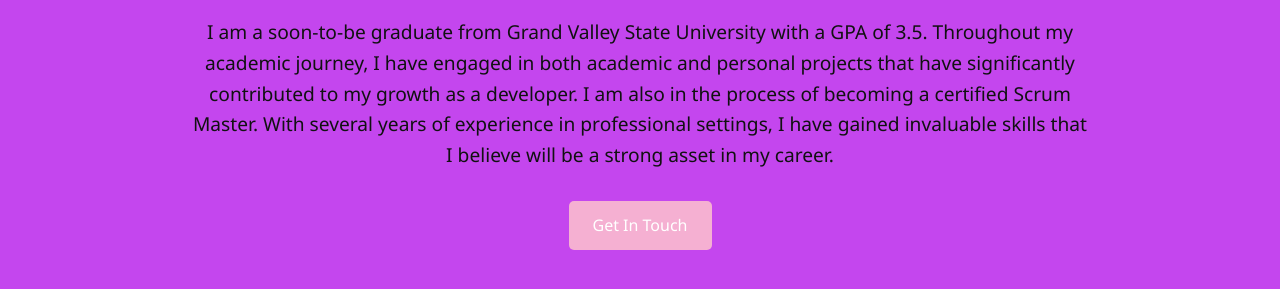
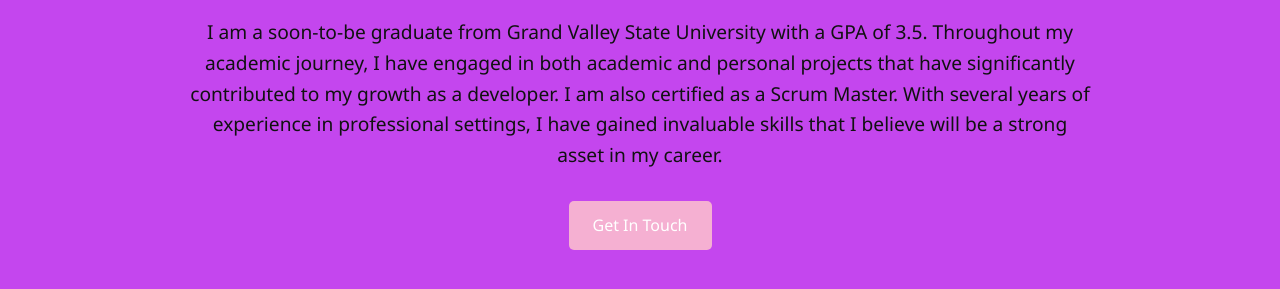
Before and after one commit to katiestacey44/Catherine-Stacey-Portfolio, a plain HTML site: page index.html in a window 1280 px wide. Shown: the part 689-978 px from the top of the page. Drawn offline with Linux system fonts and the light colour scheme.

Commit message:
fix about description

```diff
--- a/index.html
+++ b/index.html
@@ -38,7 +38,7 @@
             <div class="about-content">
                 <h1>Hello!</h1>
                 <h1>I'm Catherine Stacey</h1>
-                <p>I am a soon-to-be graduate from Grand Valley State University with a GPA of 3.5. Throughout my academic journey, I have engaged in both academic and personal projects that have significantly contributed to my growth as a developer. I am also in the process of becoming a certified Scrum Master. With several years of experience in professional settings, I have gained invaluable skills that I believe will be a strong asset in my career.</p>
+                <p>I am a soon-to-be graduate from Grand Valley State University with a GPA of 3.5. Throughout my academic journey, I have engaged in both academic and personal projects that have significantly contributed to my growth as a developer. I am also certified as a Scrum Master. With several years of experience in professional settings, I have gained invaluable skills that I believe will be a strong asset in my career.</p>
                 <a href="#contact" class="btn">Get In Touch</a>
             </div>
         </div>
```
